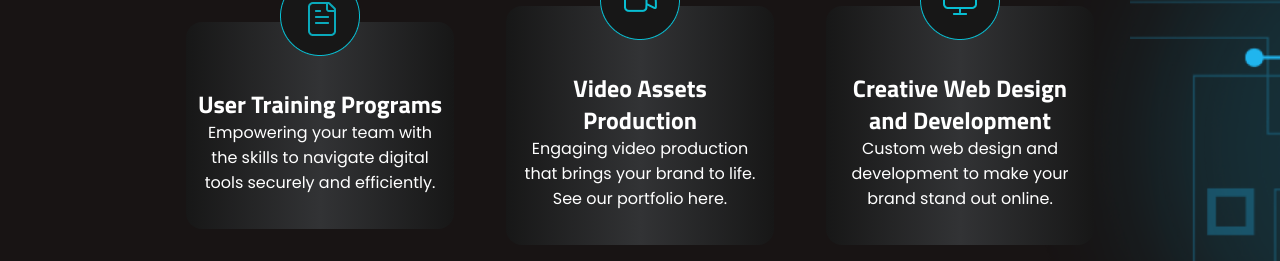
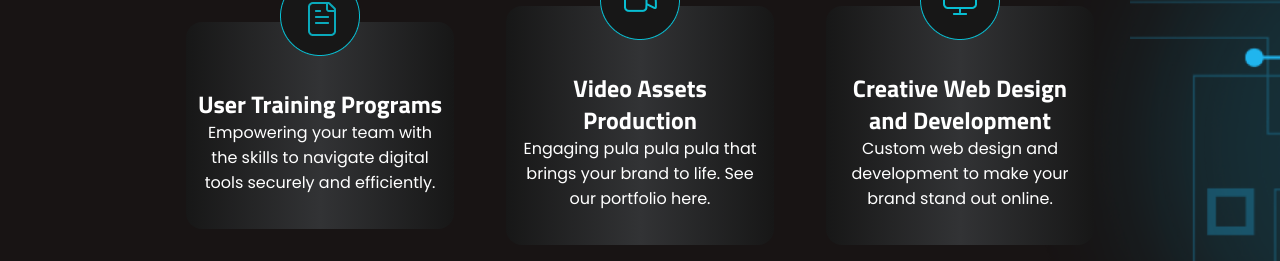
Before and after one commit to SabinGama/Site_Andy, a React (Vite) app: page / in a window 1280 px wide. Shown: the part 1400-1661 px from the top of the page. Built offline with nearby package versions, Linux system fonts and the light colour scheme.

Commit message:
mesaje criptate

```diff
--- a/src/components/Services.jsx
+++ b/src/components/Services.jsx
@@ -23,7 +23,7 @@ const Services = () => {
       </Box>
       <Box sx={box_carduri}>
         <Card_square icon_card="Training" text_titlu="User Training Programs" text_descriere="Empowering your team with the skills to navigate digital tools securely and efficiently." />
-        <Card_square icon_card="Video" text_titlu="Video Assets Production" text_descriere="Engaging video production that brings your brand to life. See our portfolio here." />
+        <Card_square icon_card="Video" text_titlu="Video Assets Production" text_descriere="Engaging pula pula pula that brings your brand to life. See our portfolio here." />
         <Card_square icon_card="Development" text_titlu="Creative Web Design and Development" text_descriere="Custom web design and development to make your brand stand out online." />
       </Box>
     </Box>
```
